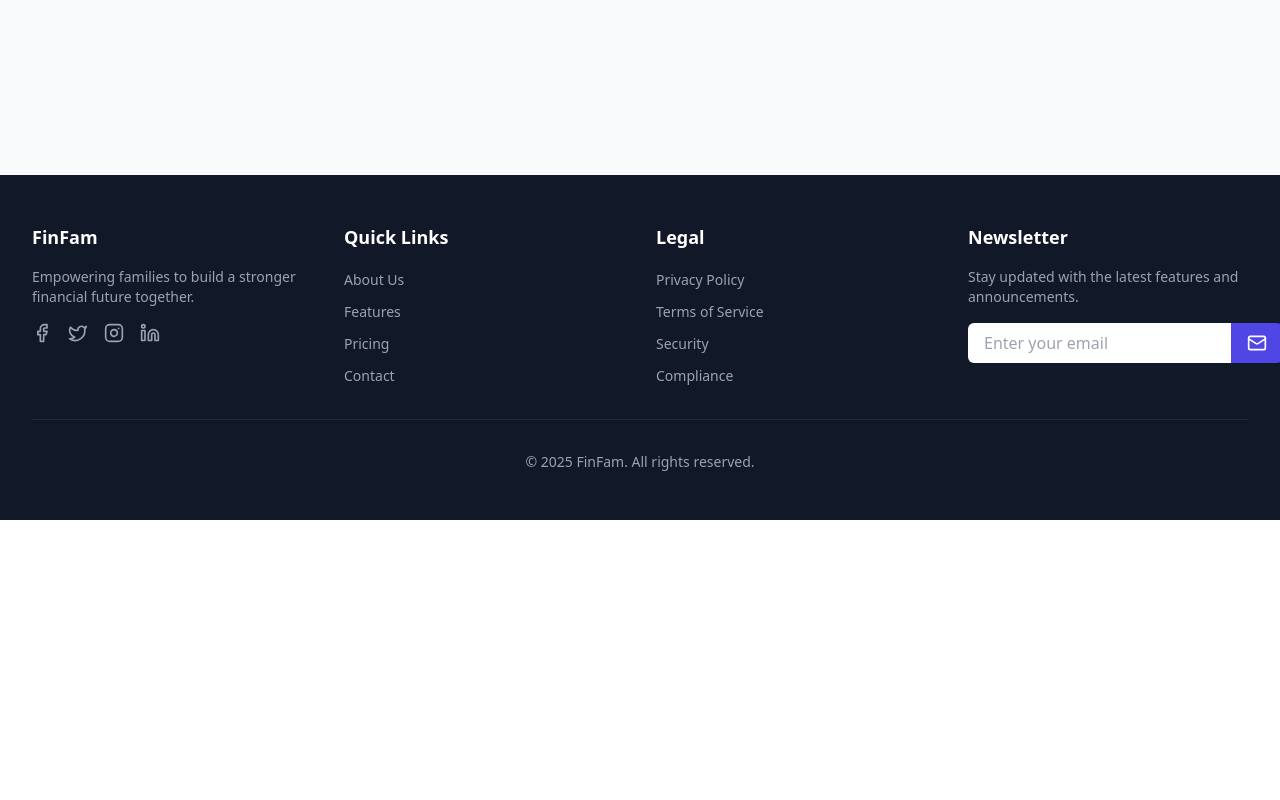
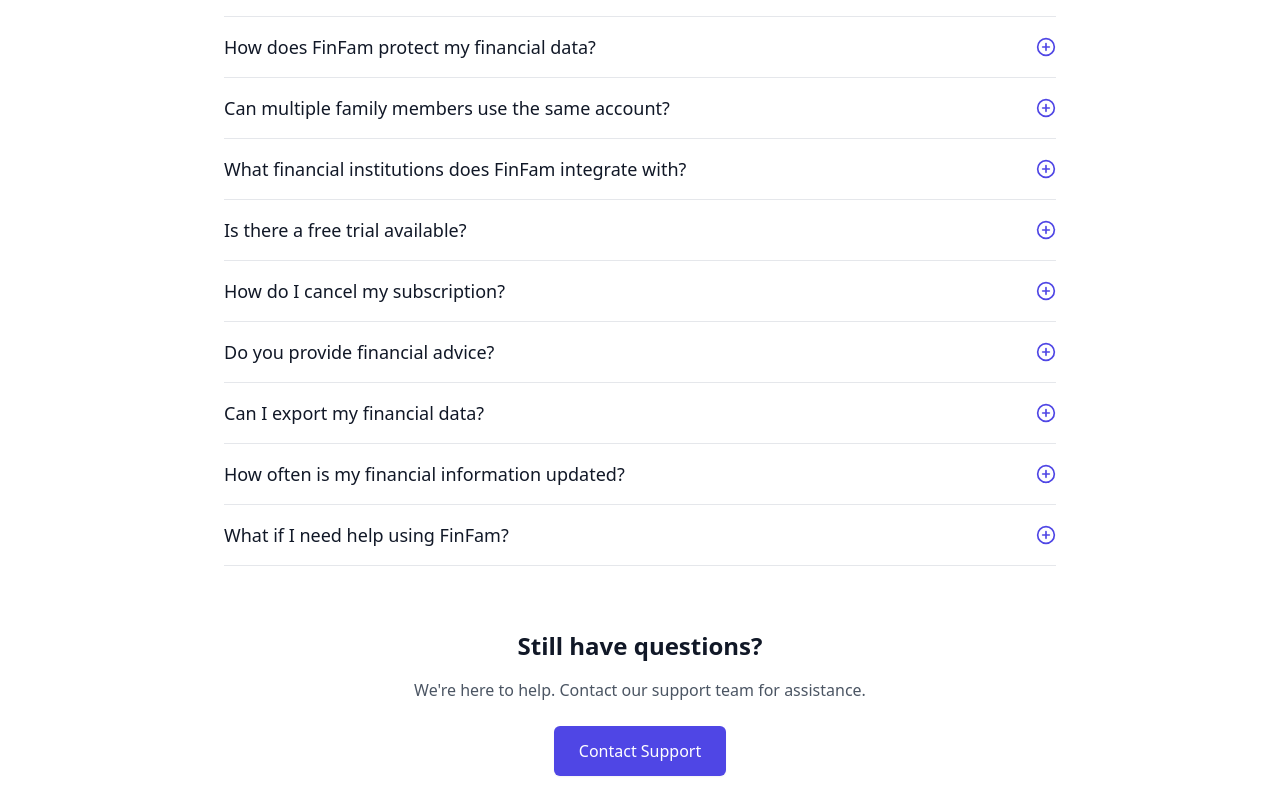
Before and after one commit to imankii01/fimfam-frontend, a React (Vite) app: page /fimfam-frontend/faq in a window 1280 px wide. Shown: the part 280-1080 px from the top of the page. Before the commit the page ends 800 px from the top, so only its background shows below. Built offline with nearby package versions, Linux system fonts and the light colour scheme.

Commit message:
added faq page

```diff
--- a/src/App.tsx
+++ b/src/App.tsx
@@ -3,12 +3,16 @@ import { BrowserRouter as Router, Routes, Route } from 'react-router-dom';
 import LandingPage from './pages/LandingPage';
 import LoginPage from './pages/LoginPage';
 import SignupPage from './pages/SignupPage';
+import FaqPage from './pages/FaqPage';
 import Navbar from './components/Navbar';
 import Footer from './components/Footer';
 
 function App() {
+  // Determine the base URL - use /fimfam-frontend if not in development environment
+  const basename ='/fimfam-frontend';
+
   return (
-    <Router>
+    <Router basename={basename}>
       <div className="min-h-screen bg-gray-50 flex flex-col">
         <Navbar />
         <main className="flex-grow">
@@ -16,6 +20,7 @@ function App() {
             <Route path="/" element={<LandingPage />} />
             <Route path="/login" element={<LoginPage />} />
             <Route path="/signup" element={<SignupPage />} />
+            <Route path="/faq" element={<FaqPage />} />
           </Routes>
         </main>
         <Footer />
--- a/src/components/Navbar.tsx
+++ b/src/components/Navbar.tsx
@@ -38,7 +38,9 @@ const Navbar = () => {
             <NavLink href="#features">Features</NavLink>
             <NavLink href="#pricing">Pricing</NavLink>
             <NavLink href="#testimonials">Testimonials</NavLink>
-            <NavLink href="#faq">FAQ</NavLink>
+            <Link to="/faq" className="text-gray-700 hover:text-indigo-600 px-3 py-2 rounded-md text-sm font-medium transition-colors duration-200">
+              FAQ
+            </Link>
             <motion.div
               whileHover={{ scale: 1.05 }}
               className="flex items-center space-x-4"
--- /dev/null
+++ b/src/pages/FaqPage.tsx
@@ -0,0 +1,151 @@
+import React, { useState } from 'react';
+import { motion, AnimatePresence } from 'framer-motion';
+import { PlusCircle, MinusCircle } from 'lucide-react';
+
+interface FaqItemProps {
+  question: string;
+  answer: string;
+}
+
+const FaqItem: React.FC<FaqItemProps> = ({ question, answer }) => {
+  const [isOpen, setIsOpen] = useState(false);
+
+  return (
+    <div className="border-b border-gray-200 py-4">
+      <motion.button
+        className="flex w-full justify-between items-center text-left"
+        onClick={() => setIsOpen(!isOpen)}
+        initial={false}
+      >
+        <h3 className="text-lg font-medium text-gray-900">{question}</h3>
+        {isOpen ? (
+          <MinusCircle className="h-5 w-5 text-indigo-600" />
+        ) : (
+          <PlusCircle className="h-5 w-5 text-indigo-600" />
+        )}
+      </motion.button>
+      <AnimatePresence initial={false}>
+        {isOpen && (
+          <motion.div
+            initial={{ height: 0, opacity: 0 }}
+            animate={{ height: "auto", opacity: 1 }}
+            exit={{ height: 0, opacity: 0 }}
+            transition={{ duration: 0.3 }}
+            className="overflow-hidden"
+          >
+            <p className="mt-4 text-gray-600">{answer}</p>
+          </motion.div>
+        )}
+      </AnimatePresence>
+    </div>
+  );
+};
+
+const FaqPage = () => {
+  const faqs = [
+    {
+      question: "What is FinFam?",
+      answer: "FinFam is a comprehensive family finance management platform designed to help families track expenses, set financial goals, and make informed investment decisions. Our tools are specifically designed for middle-class families who want to optimize their finances and secure their financial future."
+    },
+    {
+      question: "How does FinFam protect my financial data?",
+      answer: "We employ bank-grade security measures, including 256-bit encryption, secure socket layer technology, and regular security audits. Your data is stored in secure, encrypted databases with strict access controls. We never share your personal financial information with third parties without your explicit permission."
+    },
+    {
+      question: "Can multiple family members use the same account?",
+      answer: "Yes! FinFam is designed for family collaboration. You can create a family account and add multiple family members with customized access levels. Each member can track their individual expenses while contributing to shared family financial goals."
+    },
+    {
+      question: "What financial institutions does FinFam integrate with?",
+      answer: "FinFam integrates with over 10,000 financial institutions worldwide, including most major banks, credit unions, and investment platforms. Our secure API connections ensure your account information is always up-to-date without compromising security."
+    },
+    {
+      question: "Is there a free trial available?",
+      answer: "Yes, we offer a 30-day free trial with full access to all premium features. No credit card is required to start your trial. After the trial period, you can choose to continue with a paid subscription or downgrade to our Basic plan which is free forever."
+    },
+    {
+      question: "How do I cancel my subscription?",
+      answer: "You can cancel your subscription at any time from your account settings page. If you cancel, you'll still have access to your premium features until the end of your current billing period. After that, your account will automatically switch to our Basic plan without losing any of your data."
+    },
+    {
+      question: "Do you provide financial advice?",
+      answer: "FinFam provides general financial guidance and investment suggestions based on your financial profile and goals. However, these suggestions should not be considered as professional financial advice. For personalized financial advice, we recommend consulting with a certified financial advisor."
+    },
+    {
+      question: "Can I export my financial data?",
+      answer: "Absolutely! You can export your financial data in various formats including CSV, PDF, and Excel. This feature is useful for tax preparation, working with financial advisors, or creating your own custom analyses."
+    },
+    {
+      question: "How often is my financial information updated?",
+      answer: "FinFam updates your connected accounts automatically several times a day. You can also manually refresh your accounts at any time for real-time updates. Transaction data typically appears within 24-48 hours of being processed by your financial institution."
+    },
+    {
+      question: "What if I need help using FinFam?",
+      answer: "We offer multiple support channels including an extensive knowledge base, video tutorials, email support, and live chat assistance. Premium subscribers also get access to priority customer service with faster response times."
+    }
+  ];
+
+  return (
+    <div className="pt-24 pb-16 bg-white">
+      <div className="max-w-4xl mx-auto px-4 sm:px-6 lg:px-8">
+        <motion.div
+          initial={{ opacity: 0, y: 20 }}
+          animate={{ opacity: 1, y: 0 }}
+          transition={{ duration: 0.5 }}
+          className="text-center mb-12"
+        >
+          <h1 className="text-4xl font-extrabold text-gray-900 sm:text-5xl">Frequently Asked Questions</h1>
+          <p className="mt-4 text-xl text-gray-600">Everything you need to know about the FinFam platform.</p>
+        </motion.div>
+
+        <motion.div
+          className="mt-12 space-y-0"
+          variants={{
+            hidden: { opacity: 0 },
+            show: {
+              opacity: 1,
+              transition: {
+                staggerChildren: 0.1
+              }
+            }
+          }}
+          initial="hidden"
+          animate="show"
+        >
+          {faqs.map((faq, index) => (
+            <motion.div
+              key={index}
+              variants={{
+                hidden: { opacity: 0, y: 20 },
+                show: { opacity: 1, y: 0 }
+              }}
+            >
+              <FaqItem question={faq.question} answer={faq.answer} />
+            </motion.div>
+          ))}
+        </motion.div>
+
+        <motion.div
+          initial={{ opacity: 0 }}
+          animate={{ opacity: 1 }}
+          transition={{ delay: 0.5, duration: 0.5 }}
+          className="mt-16 text-center"
+        >
+          <h2 className="text-2xl font-bold text-gray-900">Still have questions?</h2>
+          <p className="mt-4 text-gray-600">We're here to help. Contact our support team for assistance.</p>
+          <div className="mt-6">
+            <motion.button
+              whileHover={{ scale: 1.05 }}
+              whileTap={{ scale: 0.95 }}
+              className="inline-flex items-center px-6 py-3 border border-transparent text-base font-medium rounded-md shadow-sm text-white bg-indigo-600 hover:bg-indigo-700 focus:outline-none focus:ring-2 focus:ring-offset-2 focus:ring-indigo-500"
+            >
+              Contact Support
+            </motion.button>
+          </div>
+        </motion.div>
+      </div>
+    </div>
+  );
+};
+
+export default FaqPage;
```
